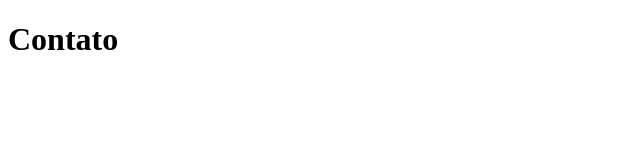
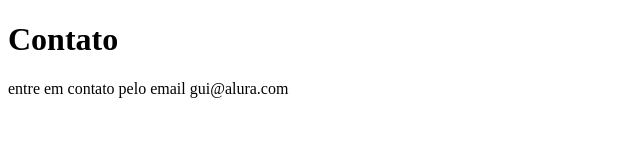
Before and after one commit to Antonio-Matheus-Follone-Graca/curso-git-e-github-alura, a plain HTML site: page contato.html in a window 1280 px wide. Shown: the whole page, without its empty margins (0-640 px from the left). Drawn offline with Linux system fonts and the light colour scheme.

Commit message:
adicionando emai de contato usando branch

```diff
--- a/contato.html
+++ b/contato.html
@@ -8,5 +8,6 @@
 </head>
 <body>
     <h1> Contato</h1>
+    <p> entre em contato pelo email gui@alura.com </p>
 </body>
 </html>
```
